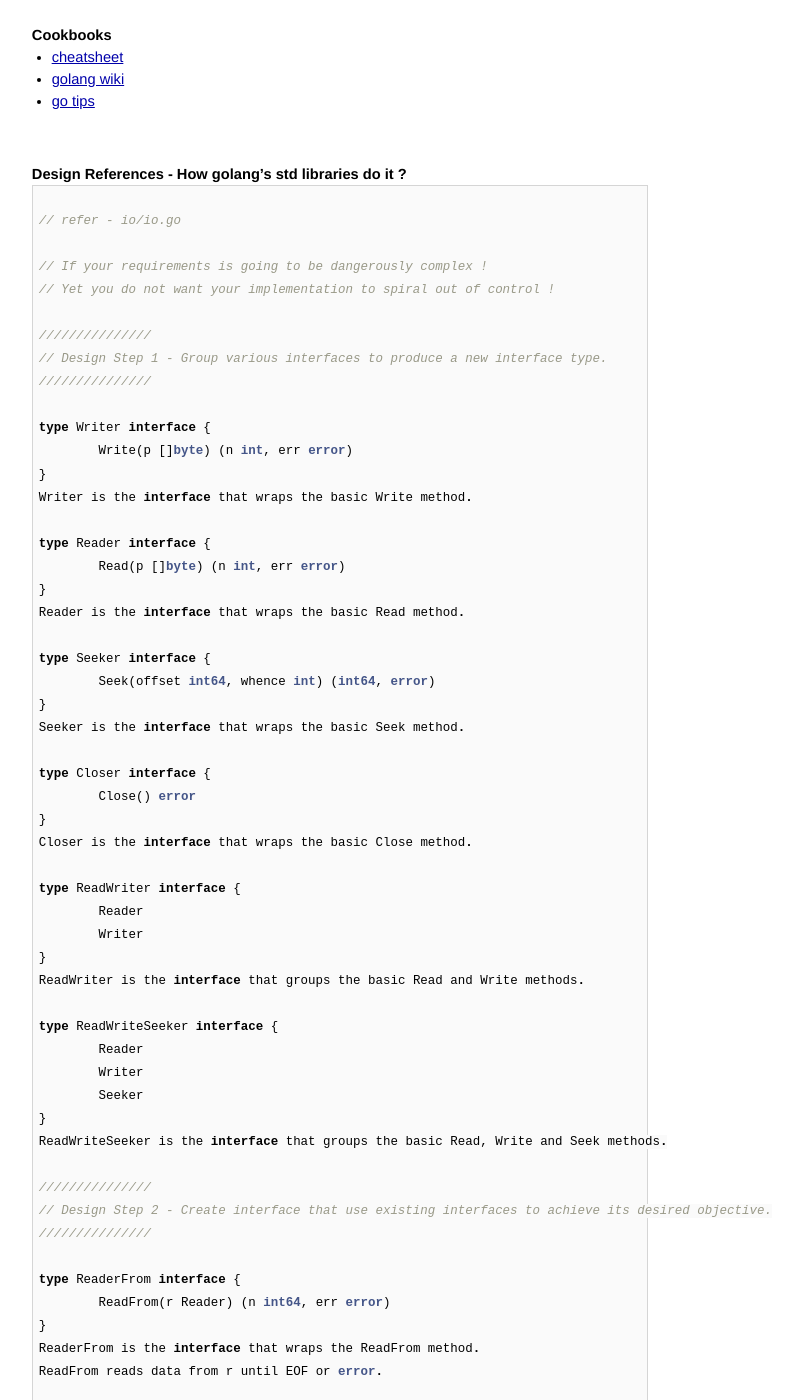
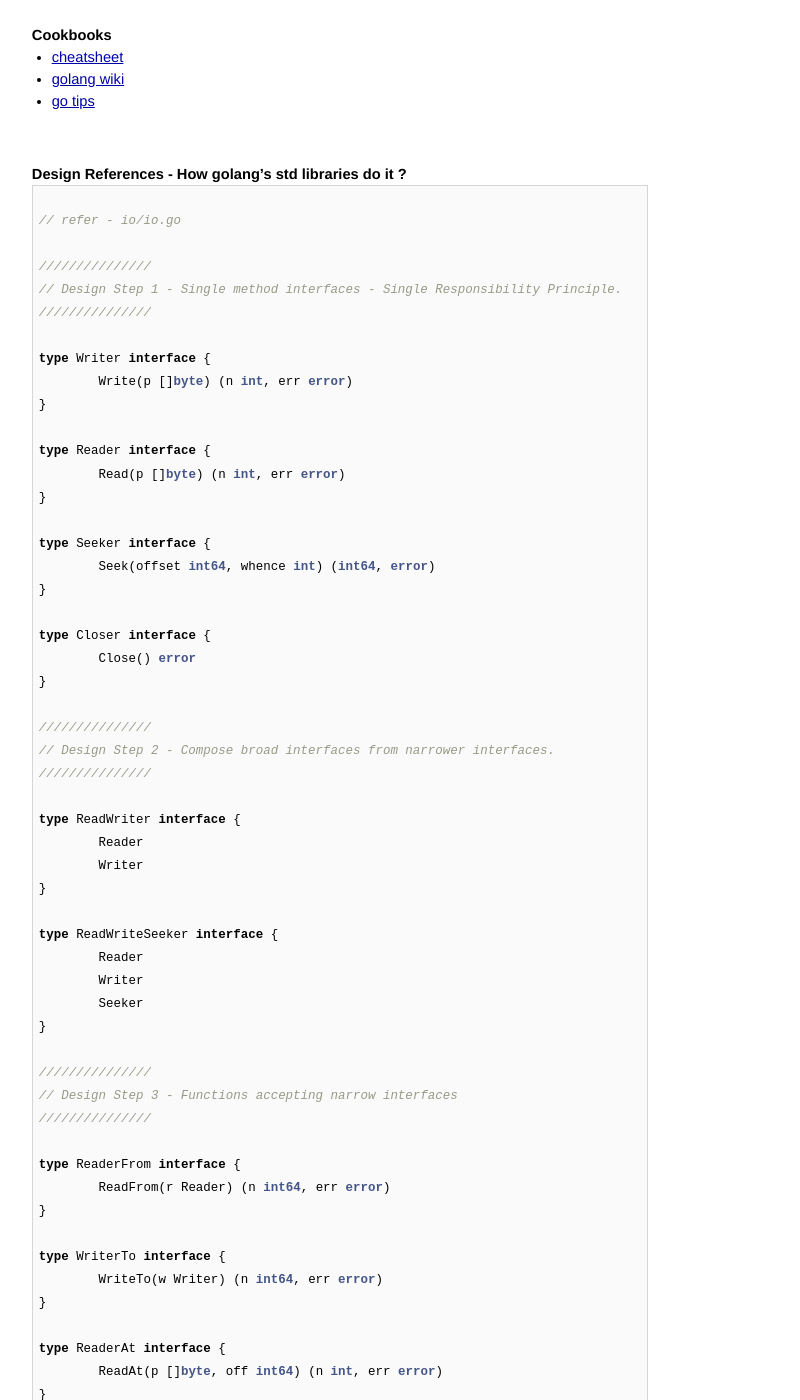
Before and after one commit to AmitKumarDas/amitkumardas.github.io, a Jekyll site: the page built from _posts/2016-07-14-my-golang-refresher.md, in a window 1280 px wide and 1400 px high, scrolled down 349 px. Shown: the whole window, without its empty margins (300-1100 px from the left). Built offline with Jekyll 4.4.1, drawn with Linux system fonts in a browser that asks for light colours.

Commit message:
Update 2016-07-14-my-golang-refresher.md

````diff
--- a/_posts/2016-07-14-my-golang-refresher.md
+++ b/_posts/2016-07-14-my-golang-refresher.md
@@ -34,55 +34,48 @@ no arguments and returns no value.
 
 // refer - io/io.go
 
-// If your requirements is going to be dangerously complex !
-// Yet you do not want your implementation to spiral out of control !
-
 ///////////////
-// Design Step 1 - Group various interfaces to produce a new interface type.
+// Design Step 1 - Single method interfaces - Single Responsibility Principle.
 ///////////////
 
 type Writer interface {
         Write(p []byte) (n int, err error)
 }
-Writer is the interface that wraps the basic Write method.
 
 type Reader interface {
         Read(p []byte) (n int, err error)
 }
-Reader is the interface that wraps the basic Read method.
 
 type Seeker interface {
         Seek(offset int64, whence int) (int64, error)
 }
-Seeker is the interface that wraps the basic Seek method.
 
 type Closer interface {
         Close() error
 }
-Closer is the interface that wraps the basic Close method.
+
+///////////////
+// Design Step 2 - Compose broad interfaces from narrower interfaces.
+///////////////
 
 type ReadWriter interface {
         Reader
         Writer
 }
-ReadWriter is the interface that groups the basic Read and Write methods.
 
 type ReadWriteSeeker interface {
         Reader
         Writer
         Seeker
 }
-ReadWriteSeeker is the interface that groups the basic Read, Write and Seek methods.
 
 ///////////////
-// Design Step 2 - Create interface that use existing interfaces to achieve its desired objective.
+// Design Step 3 - Functions accepting narrow interfaces
 ///////////////
 
 type ReaderFrom interface {
         ReadFrom(r Reader) (n int64, err error)
 }
-ReaderFrom is the interface that wraps the ReadFrom method.
-ReadFrom reads data from r until EOF or error.
 
 type WriterTo interface {
         WriteTo(w Writer) (n int64, err error)
@@ -147,6 +140,10 @@ func (s *SectionReader) Seek(offset int64, whence int) (int64, error) {
         // ...
 }
 ```
+
+<br />
+
+### References
 
 ```
 
````
